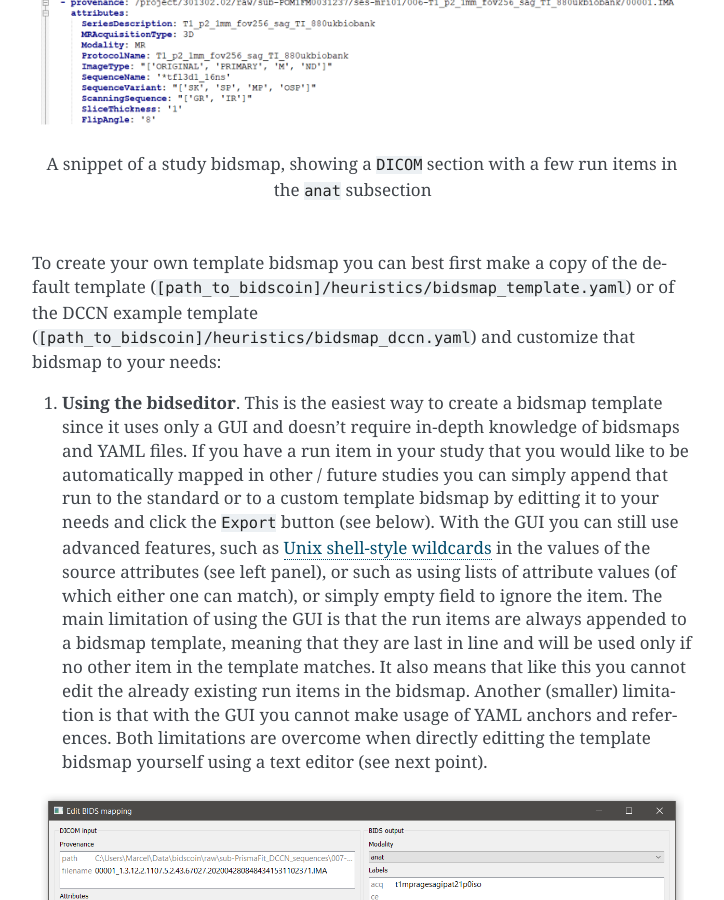
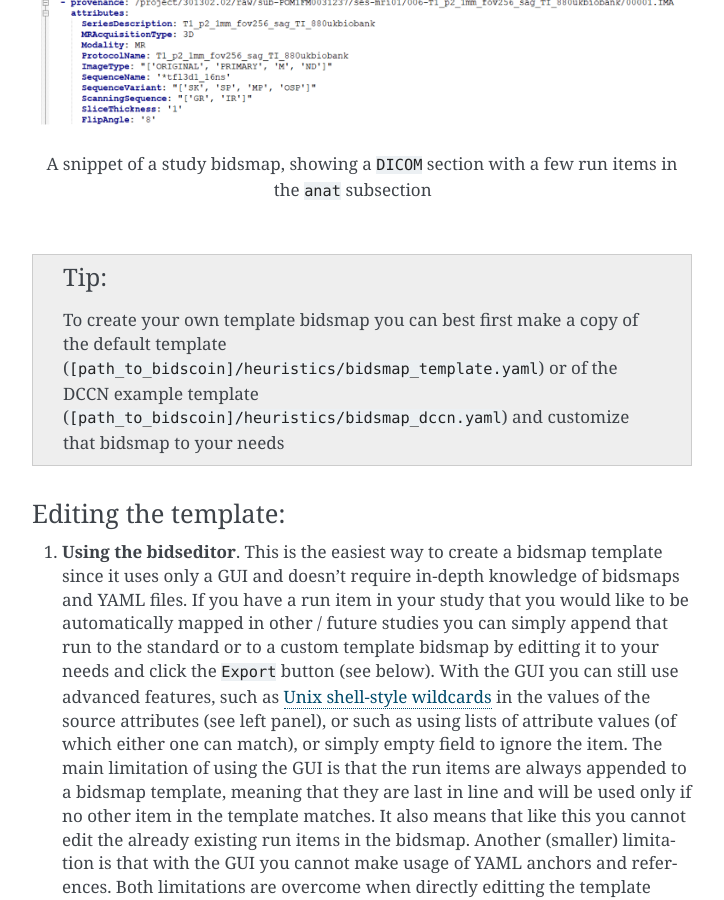
Before and after one commit to Donders-Institute/bidscoin, a Sphinx documentation site: the page built from docs/advanced.rst, in a window 1280 px wide and 900 px high, scrolled down 1321 px. Shown: the whole window, without its empty margins (388-1112 px from the left). Built offline with Sphinx 7.4.7, drawn with Linux system fonts in a browser that asks for light colours; some of the changed text lies outside the part shown.

Commit message:
Improved documentation

```diff
--- a/docs/advanced.rst
+++ b/docs/advanced.rst
@@ -12,7 +12,11 @@ Generally speaking, a bidsmap file contains a collection of key-value dictionari
 
    A snippet of a study bidsmap, showing a ``DICOM`` section with a few run items in the ``anat`` subsection
 
-To create your own template bidsmap you can best first make a copy of the default template (``[path_to_bidscoin]/heuristics/bidsmap_template.yaml``) or of the DCCN example template (``[path_to_bidscoin]/heuristics/bidsmap_dccn.yaml``) and customize that bidsmap to your needs:
+.. tip::
+   To create your own template bidsmap you can best first make a copy of the default template (``[path_to_bidscoin]/heuristics/bidsmap_template.yaml``) or of the DCCN example template (``[path_to_bidscoin]/heuristics/bidsmap_dccn.yaml``) and customize that bidsmap to your needs
+
+Editing the template:
+^^^^^^^^^^^^^^^^^^^^^
 
 1. **Using the bidseditor**. This is the easiest way to create a bidsmap template since it uses only a GUI and doesn't require in-depth knowledge of bidsmaps and YAML files. If you have a run item in your study that you would like to be automatically mapped in other / future studies you can simply append that run to the standard or to a custom template bidsmap by editting it to your needs and click the ``Export`` button (see below). With the GUI you can still use advanced features, such as `Unix shell-style wildcards <https://docs.python.org/3/library/fnmatch.html>`__ in the values of the source attributes (see left panel), or such as using lists of attribute values (of which either one can match), or simply empty field to ignore the item. The main limitation of using the GUI is that the run items are always appended to a bidsmap template, meaning that they are last in line and will be used only if no other item in the template matches. It also means that like this you cannot edit the already existing run items in the bidsmap. Another (smaller) limitation is that with the GUI you cannot make usage of YAML anchors and references. Both limitations are overcome when directly editting the template bidsmap yourself using a text editor (see next point).
 
```
